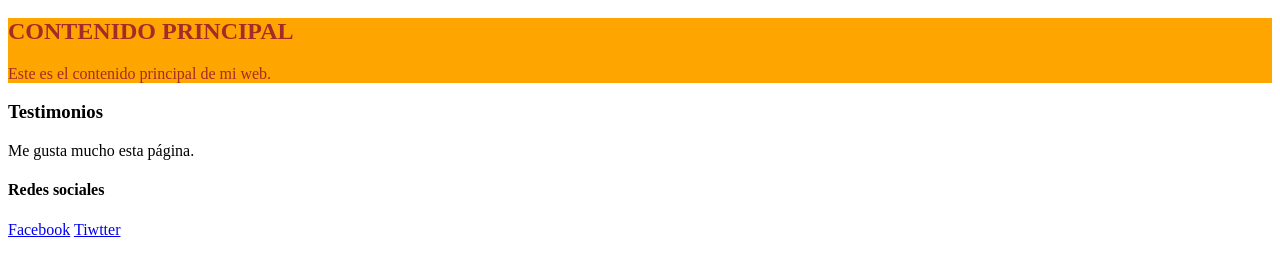
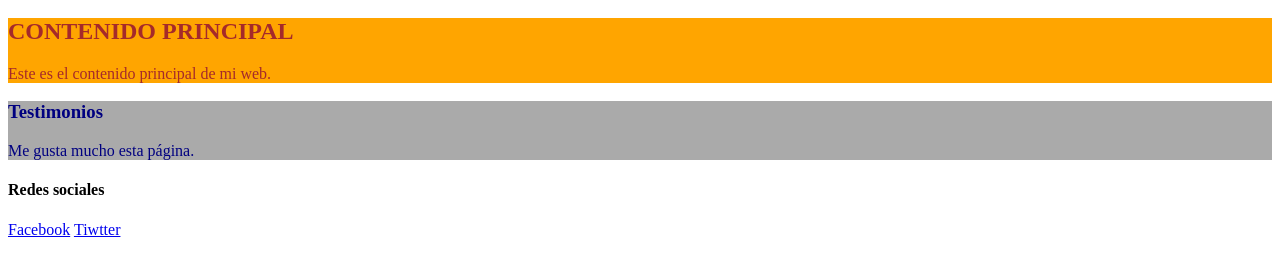
Before and after one commit to smallsalta/TEST, a plain HTML site: page index.html in a window 1280 px wide. Shown: the part 136-412 px from the top of the page. Drawn offline with Linux system fonts and the light colour scheme; a script that the page names is missing.

Commit message:
#10345: se ha modificado un nuevo párrafo

```diff
--- a/css/index.css
+++ b/css/index.css
@@ -5,4 +5,7 @@
 }
 
 .estilo2
-{}
+{
+	background-color: #AAAAAA;
+	color: navy;
+}
--- a/index.html
+++ b/index.html
@@ -25,7 +25,7 @@
 				<p>Este es el contenido principal de mi web.</p>
 			</article>
 		</section>
-		<aside>
+		<aside class="estilo2">
 			<h3>Testimonios</h3>
 			<p>Me gusta mucho esta página.</p>
 		</aside>
```
